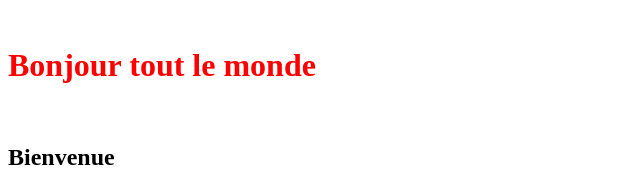
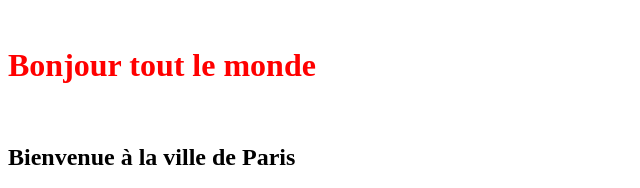
Before and after one commit to Notizz/Nouveau_projet, a plain HTML site: page index.html in a window 1280 px wide. Shown: the top 188 px of the page, without its empty margins (0-640 px from the left). Drawn offline with Linux system fonts and the light colour scheme.

Commit message:
rajout de la ville

```diff
--- a/index.html
+++ b/index.html
@@ -6,7 +6,7 @@
     </head>
 <h1 style=color:red> Bonjour tout le monde</h1>
     <body>
-  <h2>Bienvenue</h2>
+  <h2>Bienvenue à la ville de Paris</h2>
   <img src="tour-eiffel-paris-france.jpg">
 
     </body>
```
